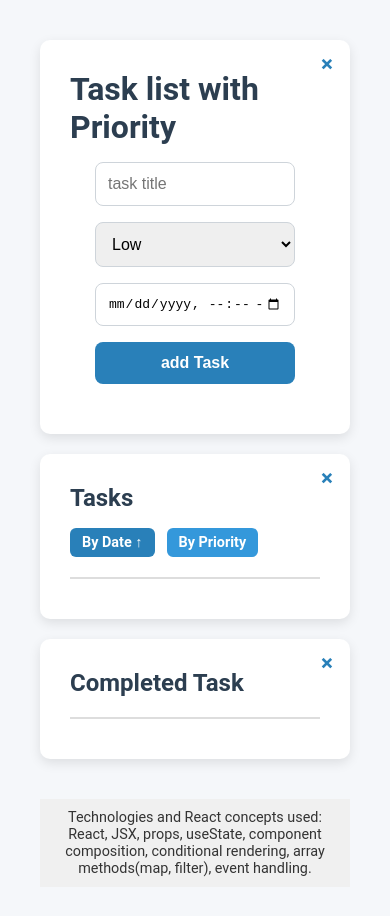
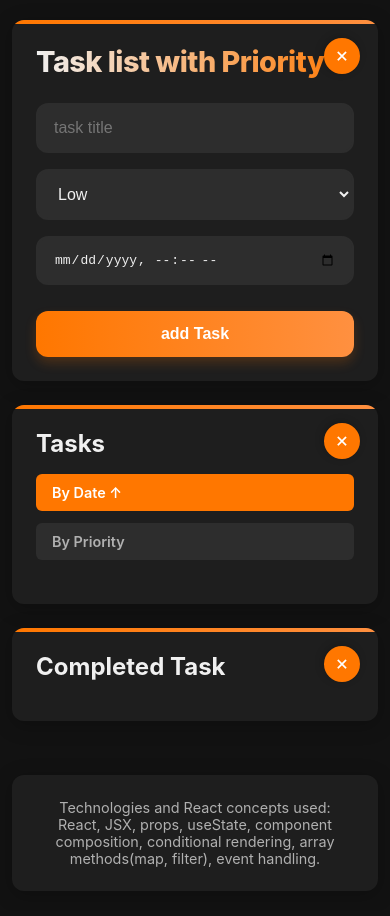
Before and after one commit to netherhouse/Task-List-d, a React app: page / in a window 390 px wide. Shown: the top 916 px of the page. Built offline with nearby package versions, Linux system fonts and the light colour scheme; the HTML template or start-up script is replaced by a standard one.

Commit message:
Update package dependencies and enhance CSS for improved theming and responsiveness

```diff
--- a/package.json
+++ b/package.json
@@ -10,8 +10,12 @@
     "preview": "vite preview"
   },
   "dependencies": {
+    "@fortawesome/free-solid-svg-icons": "^6.7.2",
+    "@fortawesome/react-fontawesome": "^0.2.2",
+    "framer-motion": "^12.6.5",
     "react": "^18.3.1",
-    "react-dom": "^18.3.1"
+    "react-dom": "^18.3.1",
+    "react-icons": "^5.5.0"
   },
   "devDependencies": {
     "@eslint/js": "^9.13.0",
--- a/src/index.css
+++ b/src/index.css
@@ -1,165 +1,215 @@
-/* General app styles */
+:root {
+  /* Dark theme (default) */
+  --bg-main: #121212;
+  --bg-card: #1e1e1e;
+  --bg-input: #2d2d2d;
+  --text-primary: #f0f0f0;
+  --text-secondary: #b0b0b0;
+  --accent: #ff7700;
+  --accent-hover: #ff9040;
+  --danger: #ff4545;
+  --success: #00c853;
+  --border-radius: 12px;
+  --shadow: 0 4px 20px rgba(0, 0, 0, 0.25);
+  --transition: all 0.3s cubic-bezier(0.4, 0, 0.2, 1);
+}
+
 * {
   box-sizing: border-box;
   margin: 0;
   padding: 0;
+  transition: var(--transition);
 }
 
 body {
-  font-family: "Roboto", sans-serif;
-  background-color: #f5f7fa;
+  font-family: "Inter", "Roboto", sans-serif;
+  background-color: var(--bg-main);
+  color: var(--text-primary);
   display: flex;
   justify-content: center;
-  align-items: flex-start;
   min-height: 100vh;
-  padding: 40px;
-  color: #333;
+  padding: 40px 16px;
 }
 
 .app {
   display: flex;
   flex-direction: column;
-  gap: 20px;
-  max-width: 500px;
+  gap: 24px;
+  max-width: 700px;
   width: 100%;
+  margin: 0 auto;
 }
 
-/* Main container for current tasks and completed tasks */
+/* Container styles */
 .task-container,
 .completed-task-container {
   position: relative;
-  background-color: #ffffff;
-  border-radius: 10px;
-  box-shadow: 0 4px 12px rgba(0, 0, 0, 0.1);
-  padding: 30px;
+  background-color: var(--bg-card);
+  border-radius: var(--border-radius);
+  box-shadow: var(--shadow);
+  padding: 24px;
+  overflow: hidden;
 }
 
-/* Headings */
-h1,
-h2 {
-  color: #2c3e50;
-  margin-bottom: 16px;
+.task-container::before,
+.completed-task-container::before {
+  content: "";
+  position: absolute;
+  top: 0;
+  left: 0;
+  width: 100%;
+  height: 4px;
+  background: linear-gradient(90deg, var(--accent), var(--accent-hover));
 }
 
-/* Completed Task toggle button */
-.completed-header {
+/* Headings with improved hierarchy */
+h1 {
+  font-size: 2.2rem;
+  font-weight: 800;
+  letter-spacing: -0.5px;
+  margin-bottom: 24px;
+  background: linear-gradient(90deg, var(--text-primary), var(--accent));
+  -webkit-background-clip: text;
+  -webkit-text-fill-color: transparent;
+}
+
+h2 {
+  font-size: 1.5rem;
+  font-weight: 700;
+  margin-bottom: 16px;
+  color: var(--text-primary);
+}
+
+/* Close/open button */
+.close-button {
+  background: var(--bg-input);
+  border: none;
+  width: 36px;
+  height: 36px;
+  border-radius: 50%;
+  font-size: 1.5em;
+  font-weight: 200;
+  color: var(--accent);
+  cursor: pointer;
+  position: absolute;
+  top: 18px;
+  right: 18px;
   display: flex;
   align-items: center;
-  justify-content: space-between;
+  justify-content: center;
+  z-index: 10;
+  box-shadow: 0 2px 8px rgba(0, 0, 0, 0.2);
 }
 
-.toggle-button {
-  background: none;
-  border: none;
-  cursor: pointer;
-  font-size: 1.2em;
-  color: #3498db;
-  transition: transform 0.3s ease;
+.close-button.open {
+  transform: rotate(135deg);
+  background: var(--accent);
+  color: white;
 }
 
-.toggle-button.open {
-  transform: rotate(180deg);
+.close-button:hover {
+  transform: scale(1.1);
+  background: var(--accent);
+  color: white;
 }
 
-/* Sort buttons container */
+.close-button.open:hover {
+  transform: scale(1.1) rotate(135deg);
+}
+
+/* Sort controls */
 .sort-controls {
   display: flex;
-  justify-content: start;
-  align-items: center;
+  flex-wrap: wrap;
   gap: 12px;
   margin-bottom: 20px;
 }
 
-/* Close/open button for sections */
-.close-button {
-  background: none;
+.sort-button {
+  padding: 10px 16px;
+  background-color: var(--bg-input);
   border: none;
-  font-size: 1.5em;
-  font-weight: bold;
-  color: #3498db;
+  color: var(--text-secondary);
+  font-size: 0.9em;
+  font-weight: 600;
+  border-radius: calc(var(--border-radius) / 2);
   cursor: pointer;
-  position: absolute;
-  top: 10px;
-  right: 16px;
-  padding: 0;
-  transition: color 0.3s, transform 0.3s ease;
-}
-
-.close-button.open {
-  transform: rotate(135deg); /* Turns "×" into "+" */
-  color: #2980b9;
-}
-
-.close-button:hover {
-  color: #2980b9;
-}
-
-/* Sort buttons */
-.sort-button {
-  padding: 6px 12px;
-  background-color: #3498db;
-  border: none;
-  color: white;
-  font-size: 0.9em;
-  font-weight: bold;
-  border-radius: 6px;
-  cursor: pointer;
-  transition: background-color 0.3s;
+  display: flex;
+  align-items: center;
+  gap: 6px;
 }
 
 .sort-button.active {
-  background-color: #2980b9;
-  font-weight: bold;
+  background-color: var(--accent);
+  color: white;
 }
 
 .sort-button:hover {
-  background-color: #2980b9;
+  background-color: var(--accent-hover);
+  color: white;
+  transform: translateY(-2px);
 }
 
 /* Task form styles */
 .task-form {
   display: flex;
   flex-direction: column;
-  align-items: center;
-  margin-bottom: 20px;
-  animation: fade-in 0.5s ease-in-out;
+  width: 100%;
+  animation: fadeUp 0.5s ease-out;
+}
+
+@keyframes fadeUp {
+  from {
+    opacity: 0;
+    transform: translateY(10px);
+  }
+  to {
+    opacity: 1;
+    transform: translateY(0);
+  }
 }
 
 .task-form input[type="text"],
 .task-form select,
 .task-form input[type="datetime-local"] {
-  margin: 0 0 16px 0;
-  padding: 12px;
-  border-radius: 8px;
-  border: 1px solid #ced4da;
-  width: 80%;
+  margin-bottom: 16px;
+  padding: 14px 16px;
+  border-radius: var(--border-radius);
+  border: 2px solid var(--bg-input);
+  background-color: var(--bg-input);
+  color: var(--text-primary);
+  width: 100%;
   font-size: 1em;
-  transition: border 0.3s;
 }
 
 .task-form input:focus,
-.task-form select:focus,
-.task-form input[type="datetime-local"]:focus {
+.task-form select:focus {
   outline: none;
-  border-color: #3498db;
+  border-color: var(--accent);
+  box-shadow: 0 0 0 3px rgba(255, 119, 0, 0.2);
 }
 
 .task-form button {
-  padding: 12px 24px;
+  padding: 14px 24px;
   border: none;
-  background-color: #2980b9;
+  background: linear-gradient(90deg, var(--accent), var(--accent-hover));
   color: white;
   font-size: 1em;
-  font-weight: bold;
-  border-radius: 8px;
+  font-weight: 600;
+  border-radius: var(--border-radius);
   cursor: pointer;
-  transition: background-color 0.3s, transform 0.2s;
-  width: 80%;
+  margin-top: 10px;
+  transform-origin: center;
+  box-shadow: 0 6px 12px rgba(255, 119, 0, 0.2);
 }
 
 .task-form button:hover {
-  background-color: #2980b9;
-  transform: translateY(-2px);
+  transform: translateY(-3px) scale(1.01);
+  box-shadow: 0 10px 20px rgba(255, 119, 0, 0.25);
+}
+
+.task-form button:active {
+  transform: translateY(0) scale(0.99);
 }
 
 /* Task list styles */
@@ -167,116 +217,142 @@ h2 {
 .completed-task-list {
   list-style-type: none;
   padding: 0;
+  display: grid;
+  gap: 16px;
   width: 100%;
 }
 
 /* Task item styles */
 .task-item {
-  padding: 15px;
-  border-radius: 8px;
+  padding: 18px;
+  border-radius: var(--border-radius);
   display: flex;
   justify-content: space-between;
   align-items: center;
-  margin: 10px 0;
-  font-size: 1.1em;
-  transition: transform 0.2s, opacity 0.3s;
-  animation: fade-in 0.5s ease-in-out;
+  background-color: var(--bg-input);
+  box-shadow: 0 2px 12px rgba(0, 0, 0, 0.1);
+  animation: fadeIn 0.4s ease-out;
+  border-left: 4px solid transparent;
 }
 
 .task-item.high {
-  background-color: #f8d7da;
-  color: #721c24;
-  border-left: 6px solid #f5c6cb;
+  border-left-color: var(--danger);
 }
 
 .task-item.medium {
-  background-color: #fff3cd;
-  color: #856404;
-  border-left: 6px solid #ffeeba;
+  border-left-color: var(--accent);
 }
 
 .task-item.low {
-  background-color: #d4edda;
-  color: #155724;
-  border-left: 6px solid #c3e6cb;
+  border-left-color: var(--success);
 }
 
 .task-item:hover {
-  transform: scale(1.02);
+  transform: translateY(-4px);
+  box-shadow: 0 6px 15px rgba(0, 0, 0, 0.2);
 }
 
 .task-info {
   flex: 1;
-  text-align: left;
+  display: flex;
+  flex-direction: column;
+  gap: 8px;
 }
 
-/* Date text style */
+.task-info strong {
+  color: var(--accent);
+  font-weight: 600;
+}
+
+/* Task deadline */
 .task-deadline {
   font-size: 0.85em;
-  color: #666;
-  margin-top: 5px;
+  color: var(--text-secondary);
 }
 
-/* Buttons container for vertical alignment */
+/* Buttons container */
 .task-buttons {
   display: flex;
-  flex-direction: column;
-  gap: 6px;
+  gap: 10px;
 }
 
 /* Complete button */
 .complete-button {
-  padding: 6px 10px;
-  background-color: #2ecc71;
+  padding: 8px 12px;
+  background-color: var(--success);
   border: none;
   color: white;
-  border-radius: 6px;
-  font-size: 0.85em;
-  font-weight: bold;
+  border-radius: calc(var(--border-radius) / 2);
+  font-size: 0.9em;
+  font-weight: 600;
   cursor: pointer;
-  transition: background-color 0.3s, transform 0.2s;
 }
 
 .complete-button:hover {
-  background-color: #27ae60;
+  filter: brightness(110%);
   transform: translateY(-2px);
 }
 
 /* Delete button */
 .delete-button {
-  padding: 6px 10px;
-  background-color: #e74c3c;
+  padding: 8px 12px;
+  background-color: var(--danger);
   border: none;
   color: white;
-  border-radius: 6px;
-  font-size: 0.85em;
-  font-weight: bold;
+  border-radius: calc(var(--border-radius) / 2);
+  font-size: 0.9em;
+  font-weight: 600;
   cursor: pointer;
-  transition: background-color 0.3s, transform 0.2s;
 }
 
 .delete-button:hover {
-  background-color: #c0392b;
+  filter: brightness(110%);
   transform: translateY(-2px);
 }
 
-/* Completed task item */
-.task-item.completed {
-  background-color: #e0f7df;
-  color: #155724;
-  border-left: 6px solid #a5d6a7;
-  opacity: 0.9;
+/* Footer styles */
+.footer {
+  text-align: center;
+  margin-top: 30px;
+  padding: 24px;
+  background-color: var(--bg-card);
+  border-radius: var(--border-radius);
+  font-size: 0.9em;
+  color: var(--text-secondary);
+  box-shadow: var(--shadow);
 }
 
-/* Animation for completed tasks */
-.completed-task-list .task-item {
-  animation: fade-in 0.5s ease-in-out;
+/* Theme toggle button */
+.theme-toggle {
+  position: fixed;
+  top: 20px;
+  right: 20px;
+  width: 44px;
+  height: 44px;
+  border-radius: 50%;
+  background: var(--bg-card);
+  border: none;
+  color: var(--accent);
+  display: flex;
+  align-items: center;
+  justify-content: center;
+  font-size: 1.4rem;
+  cursor: pointer;
+  box-shadow: var(--shadow);
+  z-index: 100;
 }
 
-@keyframes fade-in {
+.theme-toggle:hover {
+  transform: rotate(30deg);
+  background: var(--accent);
+  color: white;
+}
+
+/* Animations */
+@keyframes fadeIn {
   from {
     opacity: 0;
-    transform: translateY(-10px);
+    transform: translateY(10px);
   }
   to {
     opacity: 1;
@@ -284,31 +360,42 @@ h2 {
   }
 }
 
-/* Completed task list container with smooth slide-down effect */
-.completed-task-list-container {
-  overflow: hidden;
-  max-height: 0;
-  opacity: 0;
-  transition: max-height 0.5s ease, opacity 0.5s ease;
+/* Media queries for responsive design */
+@media (max-width: 768px) {
+  .task-buttons {
+    flex-direction: column;
+  }
+
+  .task-item {
+    flex-direction: column;
+    align-items: flex-start;
+  }
+
+  .task-buttons {
+    margin-top: 16px;
+    width: 100%;
+  }
+
+  .complete-button,
+  .delete-button {
+    width: 100%;
+  }
 }
 
-.completed-task-list-container.open {
-  max-height: 500px; /* Adjust as needed */
-  opacity: 1;
+@media (max-width: 480px) {
+  body {
+    padding: 20px 12px;
+  }
+
+  h1 {
+    font-size: 1.8rem;
+  }
+
+  .sort-controls {
+    flex-direction: column;
+  }
+
+  .sort-button {
+    width: 100%;
+  }
 }
-
-/* Completed task list section */
-.completed-task-list,
-.task-list {
-  margin-top: 20px;
-  padding-top: 10px;
-  border-top: 2px solid #ddd;
-}
-
-.footer {
-  text-align: center;
-  margin-top: 20px;
-  padding: 10px;
-  background-color: #f0f0f0;
-  font-size: 0.9em;
-}
```
Also changed, not shown: 1 other file (tests, documents, lock files or other folders).
